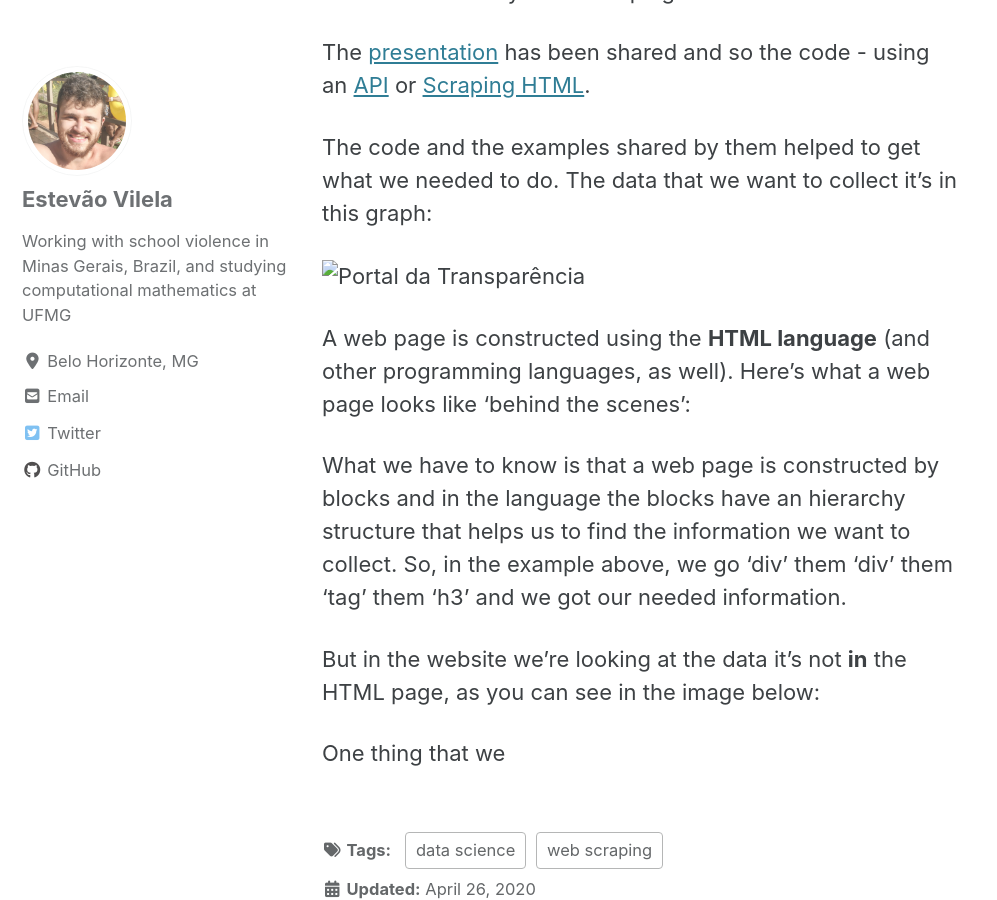
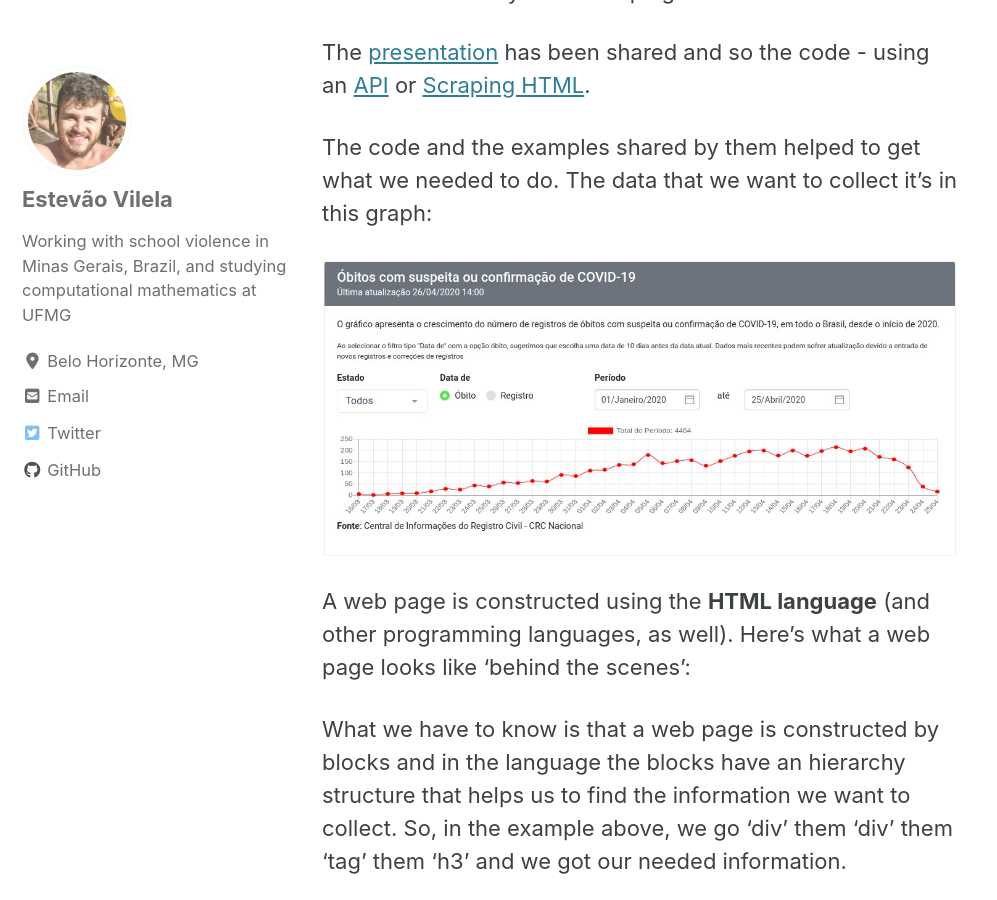
Before and after one commit to estevaovilela/estevaovilela.github.io, a Jekyll site: the page built from _posts/2020-04-26-covid19-part1.md, in a window 1280 px wide and 900 px high, scrolled down 1503 px. Shown: the whole window, without its empty margins (0-997 px from the left). Built offline with Jekyll 4.4.1, drawn with Linux system fonts in a browser that asks for light colours; cached includes are drawn as plain includes; nearby versions of some CDN libraries.

Commit message:
missed a folder

```diff
--- a/_posts/2020-04-26-covid19-part1.md
+++ b/_posts/2020-04-26-covid19-part1.md
@@ -30,7 +30,7 @@ The [presentation](http://evcomp.dcc.ufmg.br/wp-content/uploads/BigData-Coleta-d
 
 The code and the examples shared by them helped to get what we needed to do. The data that we want to collect it's in this graph:
 
-![Portal da Transparência](/assets/images/graph_portal_transparencia.jpg)
+![Portal da Transparência]({{ site.url }}{{ site.baseurl }}/assets/images/covid-19/graph_portal_transparencia.jpg)
 
 A web page is constructed using the **HTML language** (and other programming languages, as well). Here's what a web page looks like 'behind the scenes':
 
```
